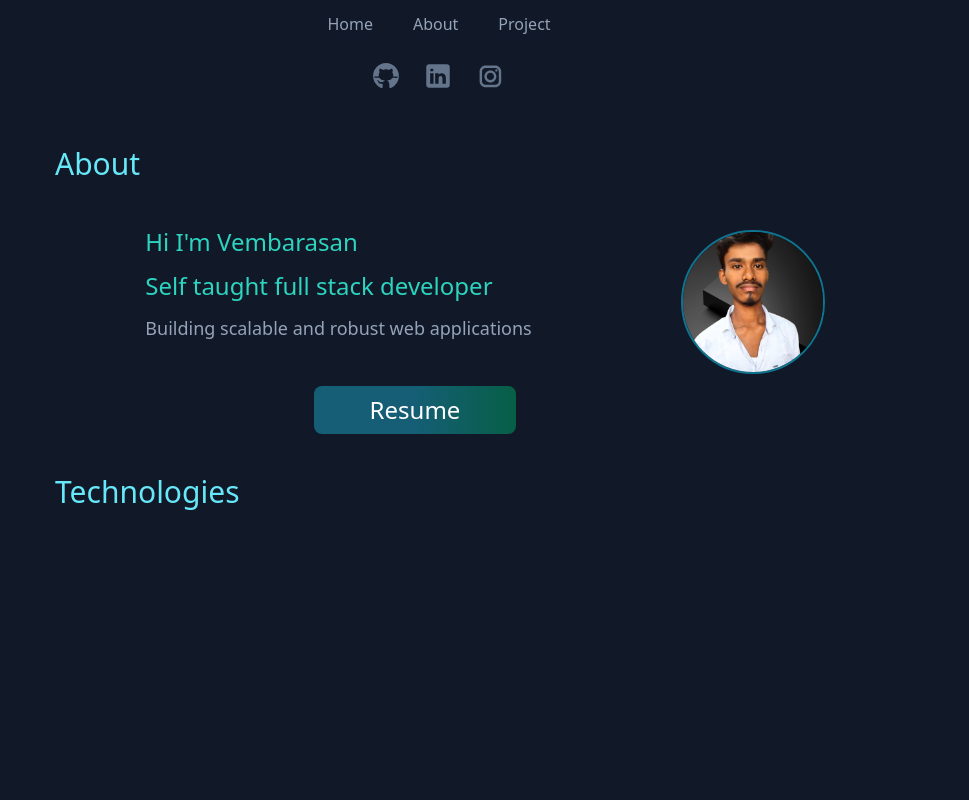
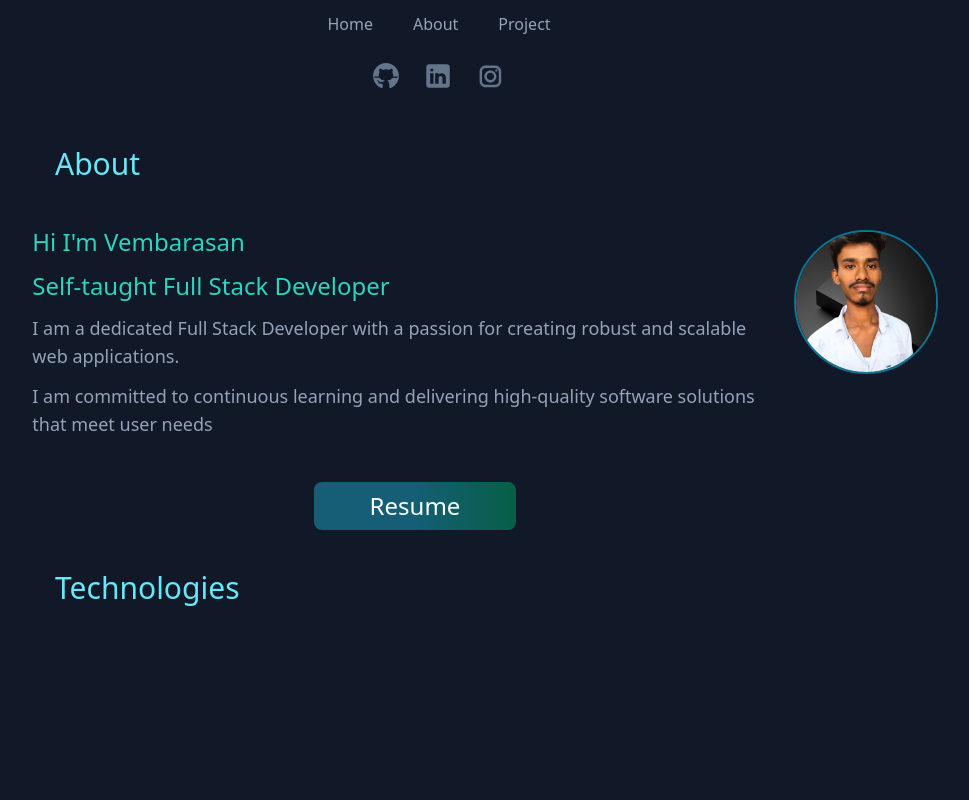
Before and after one commit to vembarasan-c/portfolio, a React (Vite) app: page / in a window 1280 px wide. Shown: the top 800 px of the page, without its empty margins (201-1170 px from the left). Built offline with nearby package versions, Linux system fonts and the light colour scheme.

Commit message:
Update Header.jsx

```diff
--- a/src/components/Header.jsx
+++ b/src/components/Header.jsx
@@ -12,9 +12,9 @@ function Header() {
         <div className=" flex mx-3 sm:mx-10 space-x-2 justify-between sm:gap-x-20 sm:justify-evenly w-4/6 ">
           <div className="space-y-3 px-3 text-sm sm:p-5  md:text-md lg:text-lg ">
             <h1 className=" lg:text-2xl text-teal-400 ">Hi I'm Vembarasan</h1>
-            <h1 className=" lg:text-2xl text-teal-400 ">Self taught full stack developer</h1>
-            <h1> Building scalable and robust web applications </h1>
-
+            <h1 className=" lg:text-2xl text-xl text-teal-400 ">Self-taught Full Stack Developer</h1>
+            <p>I am a dedicated Full Stack Developer with a passion for creating robust and scalable web applications.  </p>
+            <p> I am committed to continuous learning and delivering high-quality software solutions that meet user needs</p>
           </div>
           <div className=" sm:flex  justify-center align-middle  md:-mt-3 lg:mt-6 ">
             <img
```
